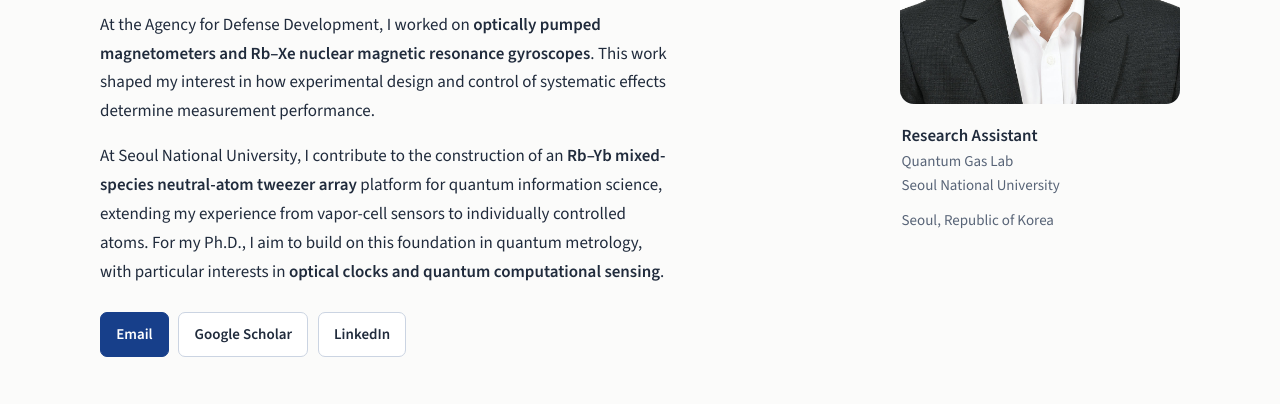
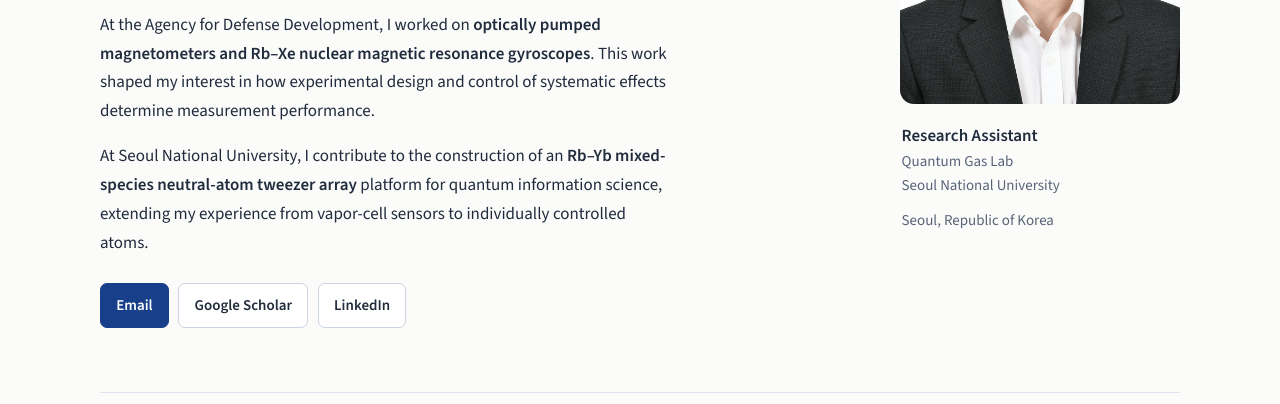
Before and after one commit to sanghyuk-qis/sanghyuk-qis.github.io, a plain HTML site: page index.html in a window 1280 px wide. Shown: the part 396-800 px from the top of the page. Drawn offline with nearby package versions, Linux system fonts and the light colour scheme.

Commit message:
Update index.html

```diff
--- a/index.html
+++ b/index.html
@@ -306,7 +306,7 @@
             At the Agency for Defense Development, I worked on <strong>optically pumped magnetometers and Rb–Xe nuclear magnetic resonance gyroscopes</strong>. This work shaped my interest in how experimental design and control of systematic effects determine measurement performance.
           </p>
           <p>
-            At Seoul National University, I contribute to the construction of an <strong>Rb–Yb mixed-species neutral-atom tweezer array</strong> platform for quantum information science, extending my experience from vapor-cell sensors to individually controlled atoms. For my Ph.D., I aim to build on this foundation in quantum metrology, with particular interests in <strong>optical clocks and quantum computational sensing</strong>.
+            At Seoul National University, I contribute to the construction of an <strong>Rb–Yb mixed-species neutral-atom tweezer array</strong> platform for quantum information science, extending my experience from vapor-cell sensors to individually controlled atoms.
           </p>
         </div>
         <div class="button-row" aria-label="Contact and profile links">
```
